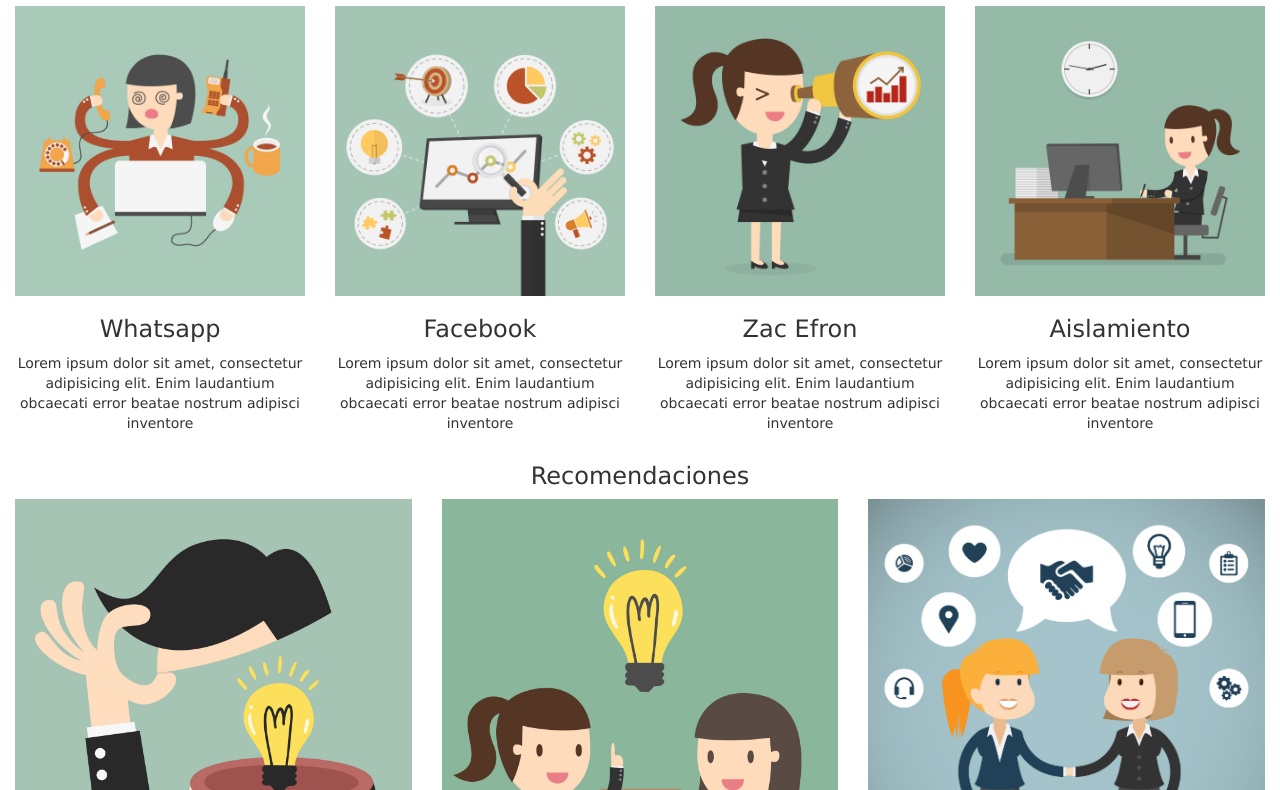
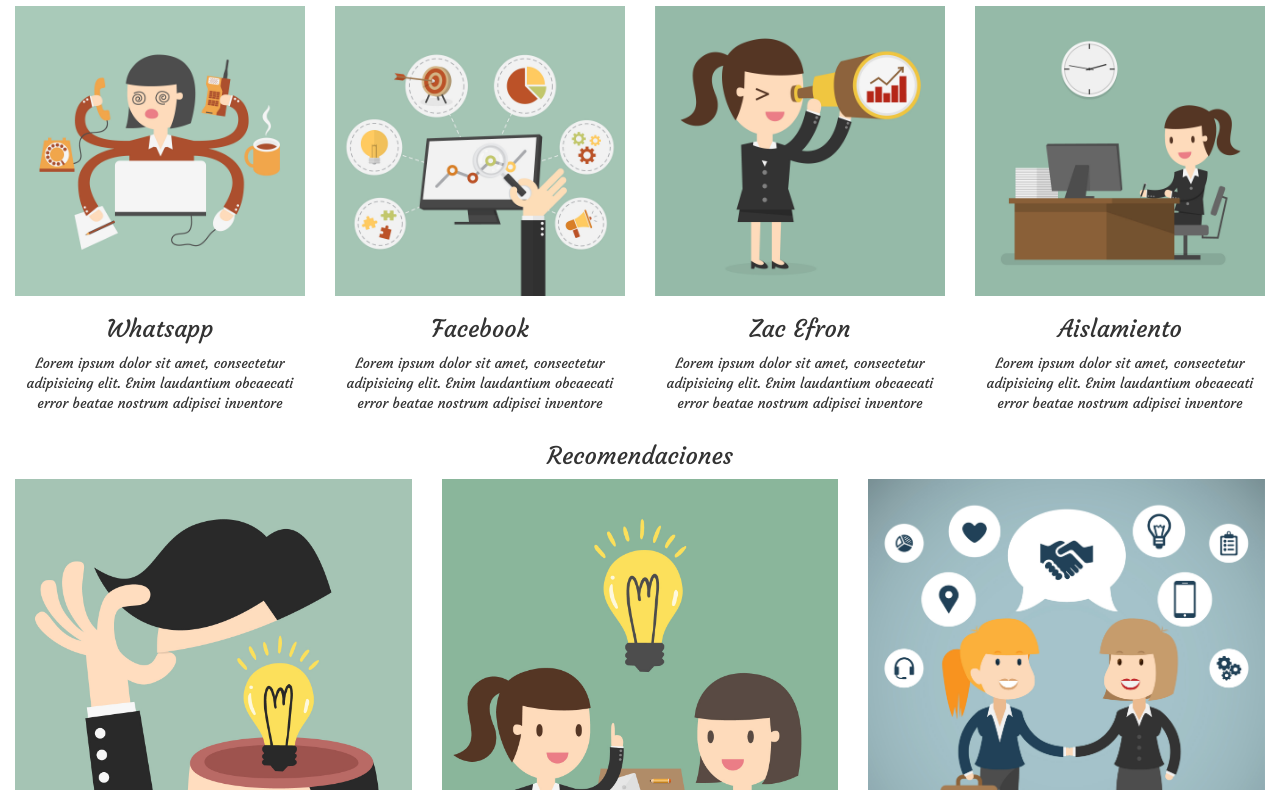
Before and after one commit to MonicaGalicia/29_squad_web, a plain HTML site: page index.html in a window 1280 px wide. Shown: the part 737-1527 px from the top of the page. Drawn offline with Linux system fonts and the light colour scheme.

Commit message:
font-family

```diff
--- a/css/main.css
+++ b/css/main.css
@@ -1,6 +1,6 @@
 
 *{
-	font-family:verdana;
+	font-family: 'Courgette', cursive;
 }
 
 a{
@@ -26,11 +26,6 @@ nav.navbar  { /*color navegador*/
   .carousel-inner > .item > a > img {
       width: 100%;
      }
-
-p{
-	font-family:Verdana;
-}
-
 #btn-watch{
   width:25%;
   display:block;
```
